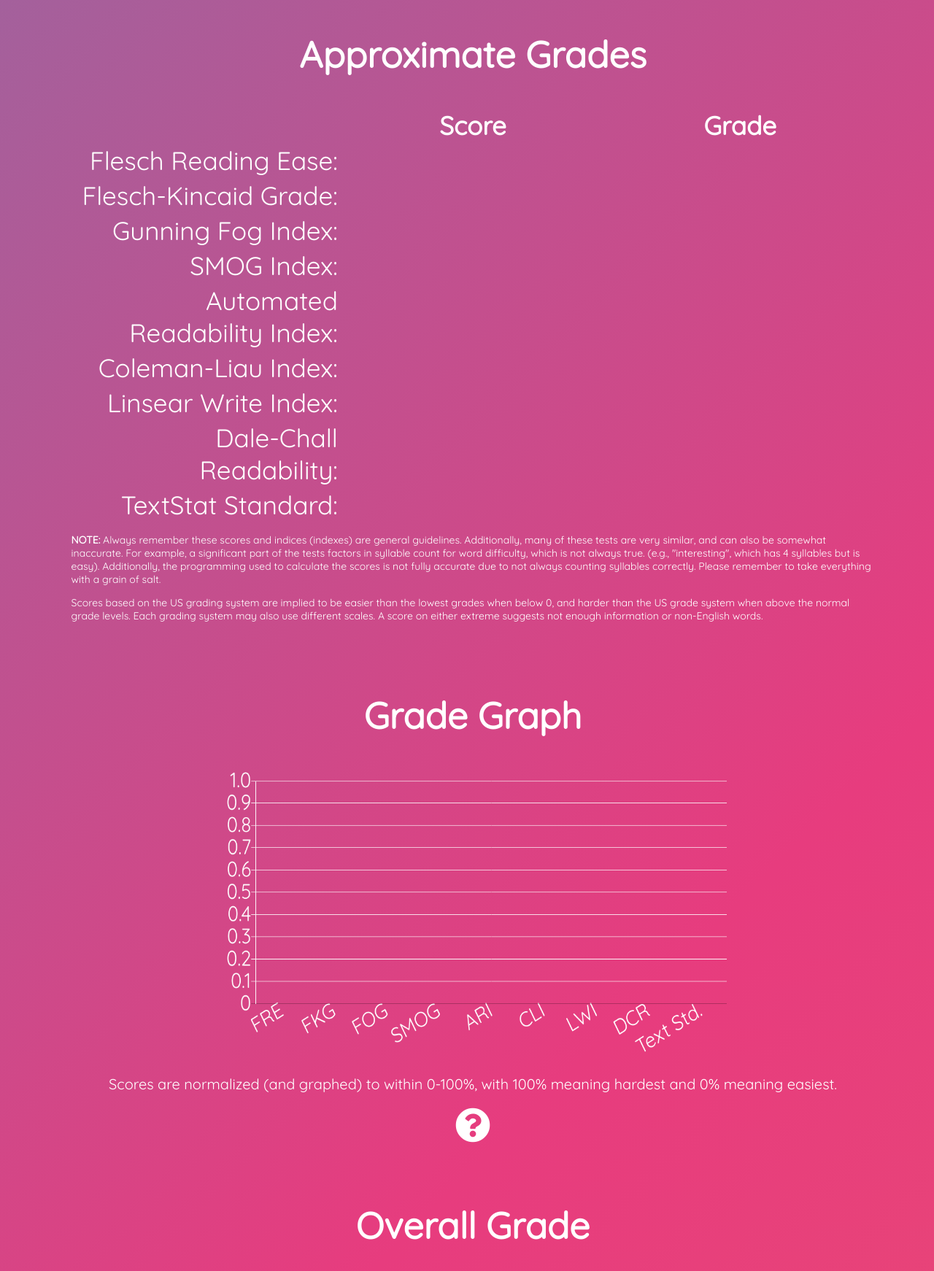
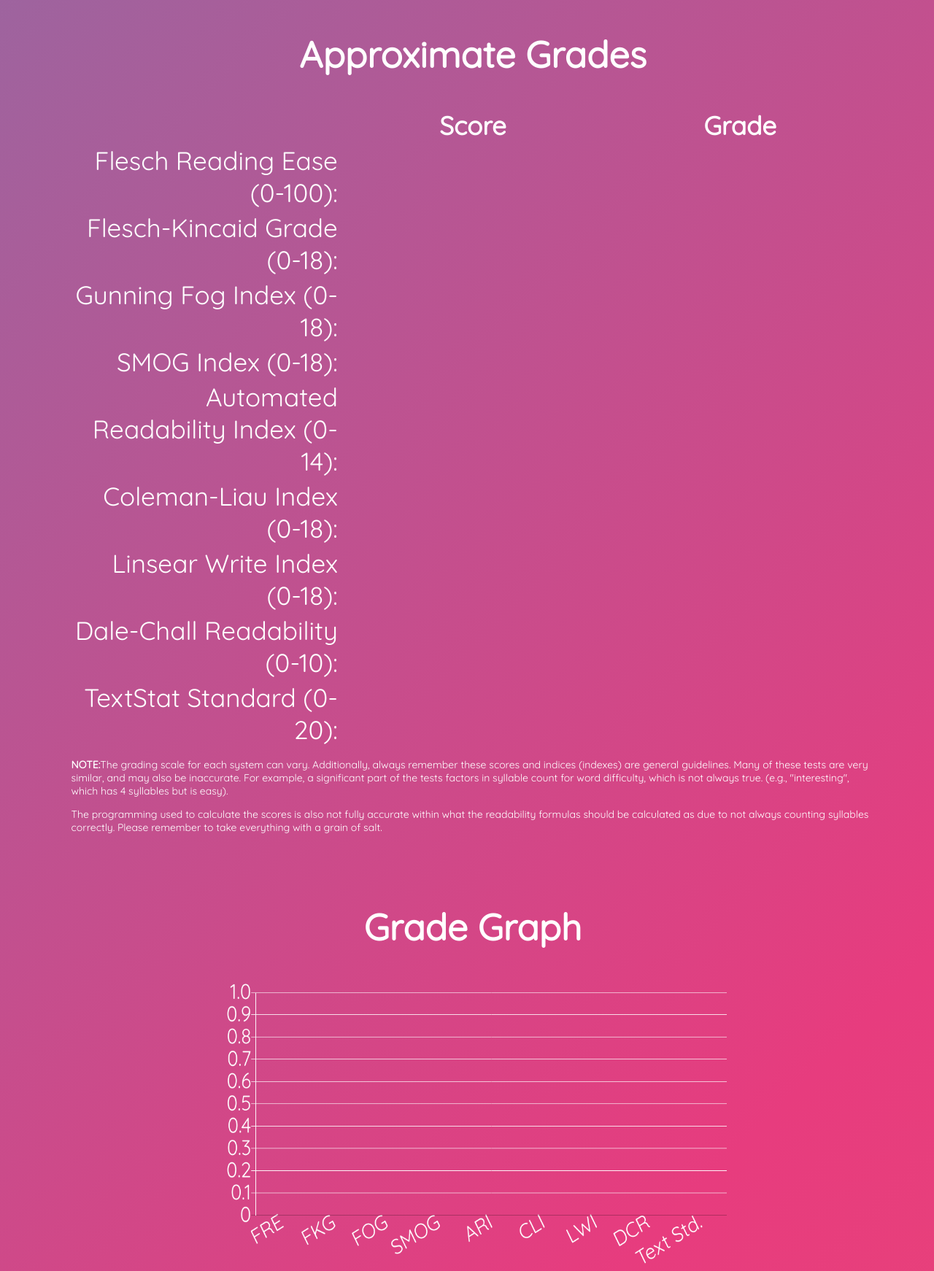
Before and after one commit to gautomdas/Speech4Me, a Flask app: template templates/stats.html in a window 1280 px wide. Shown: the part 1585-3327 px from the top of the page at 73% size. Run offline with Flask 2, Linux system fonts and the light colour scheme; the template is opened without the code that fills it, so the values that code supplies are empty; parts of the project's set-up code (start-up, migrations or seed data) failed here and were passed over; some libraries are stand-ins or nearby versions.

Commit message:
Fixed details for readability formulas, also added score ranges.

```diff
--- a/templates/stats.html
+++ b/templates/stats.html
@@ -382,55 +382,54 @@ new Chart(document.getElementById("myChart"), {
         <th align="center" style="width:33%">Grade</th>
       </tr>
       <tr>
-        <td align="right" style="width:33%">Flesch Reading Ease:</td>
+        <td align="right" style="width:33%">Flesch Reading Ease (0-100):</td>
         <td align="center" style="width:33%">{{ fre_s }}</td>
         <td align="center" style="width:33%">{{ fre_g }}</td>
       </tr>
       <tr>
-        <td align="right" style="width:33%">Flesch-Kincaid Grade:</td>
+        <td align="right" style="width:33%">Flesch-Kincaid Grade (0-18):</td>
         <td align="center" style="width:33%">{{ fkg_s }}</td>
         <td align="center" style="width:33%">{{ fkg_g }}</td>
       </tr>
       <tr>
-        <td align="right" style="width:33%">Gunning Fog Index:</td>
+        <td align="right" style="width:33%">Gunning Fog Index (0-18):</td>
         <td align="center" style="width:33%">{{ gfi_s }}</td>
         <td align="center" style="width:33%">{{ gfi_g }}</td>
       </tr>
       <tr>
-        <td align="right" style="width:33%">SMOG Index:</td>
+        <td align="right" style="width:33%">SMOG Index (0-18):</td>
         <td align="center" style="width:33%">{{ si_s }}</td>
         <td align="center" style="width:33%">{{ si_g }}</td>
       </tr>
       <tr>
-        <td align="right" style="width:33%">Automated Readability Index:</td>
+        <td align="right" style="width:33%">Automated Readability Index (0-14):</td>
         <td align="center" style="width:33%">{{ ari_s }}</td>
         <td align="center" style="width:33%">{{ ari_g }}</td>
       </tr>
       <tr>
-        <td align="right" style="width:33%">Coleman-Liau Index:</td>
+        <td align="right" style="width:33%">Coleman-Liau Index (0-18):</td>
         <td align="center" style="width:33%">{{ cli_s }}</td>
         <td align="center" style="width:33%">{{ cli_g }}</td>
       </tr>
       <tr>
-        <td align="right" style="width:33%">Linsear Write Index:</td>
+        <td align="right" style="width:33%">Linsear Write Index (0-18):</td>
         <td align="center" style="width:33%">{{ lwi_s }}</td>
         <td align="center" style="width:33%">{{ lwi_g }}</td>
       </tr>
       <tr>
-        <td align="right" style="width:33%">Dale-Chall Readability:</td>
+        <td align="right" style="width:33%">Dale-Chall Readability (0-10):</td>
         <td align="center" style="width:33%">{{ dcr_s }}</td>
         <td align="center" style="width:33%">{{ dcr_g }}</td>
       </tr>
       <tr>
-          <td align="right" style="width:33%">TextStat Standard:</td>
+          <td align="right" style="width:33%">TextStat Standard (0-20):</td>
         <td align="center" style="width:33%">{{ overG }}</td>
         <td align="center" style="width:33%">{{ over }}</td>
       </tr>
 
     </table>
-    <p style="font-size:14px;"><b>NOTE:</b> Always remember these scores and indices (indexes) are general guidelines. Additionally, many of these tests are very similar, and can also be somewhat inaccurate. For example, a significant part of the tests factors in syllable count for word difficulty, which is not always true. (e.g., "interesting", which has 4 syllables but is easy).
-            Additionally, the programming used to calculate the scores is not fully accurate due to not always counting syllables correctly. Please remember to take everything with a grain of salt.</p>
-            <p style="font-size:14px";>Scores based on the US grading system are implied to be easier than the lowest grades when below 0, and harder than the US grade system when above the normal grade levels. Each grading system may also use different scales. A score on either extreme suggests not enough information or non-English words.</p>
+    <p style="font-size:14px;"><b>NOTE:</b>The grading scale for each system can vary. Additionally, always remember these scores and indices (indexes) are general guidelines. Many of these tests are very similar, and may also be inaccurate. For example, a significant part of the tests factors in syllable count for word difficulty, which is not always true. (e.g., "interesting", which has 4 syllables but is easy).</p>
+            <p style="font-size:14px;">The programming used to calculate the scores is also not fully accurate within what the readability formulas should be calculated as due to not always counting syllables correctly. Please remember to take everything with a grain of salt.</p>
     <br/>
     <br/>
   <h2 align="center">Grade Graph</h2>
```
